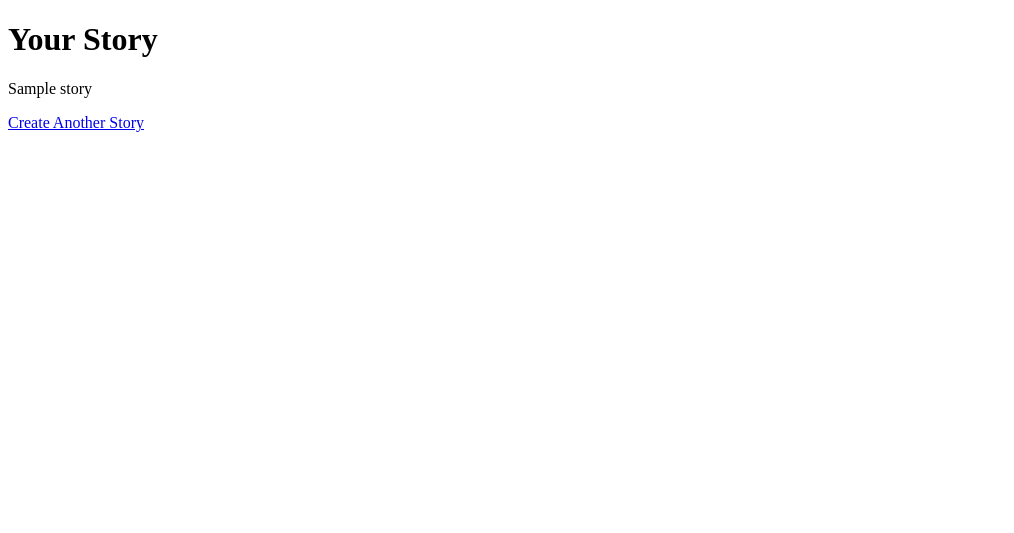
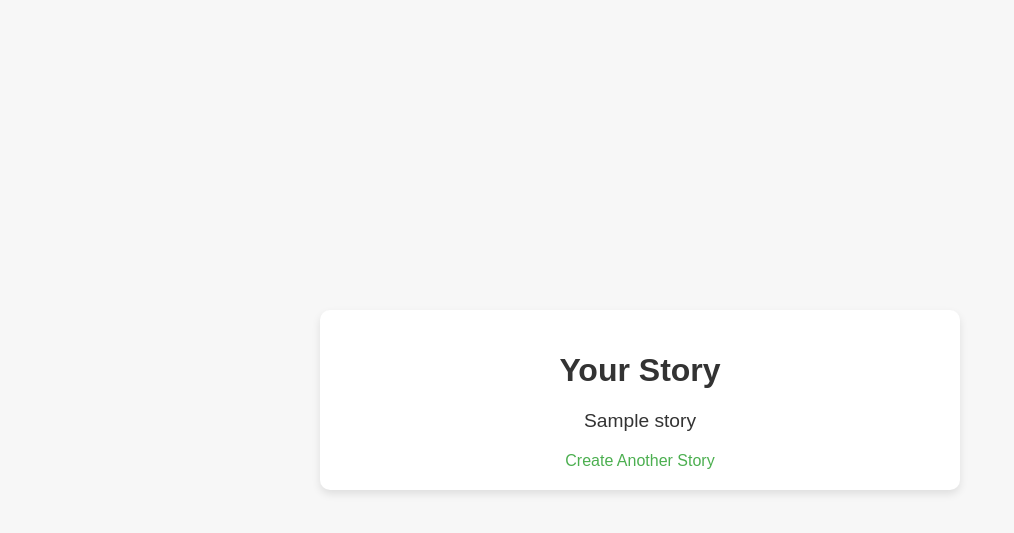
Before and after one commit to Swim022/flask-jinja, a Flask app: template templates/story.html in a window 1280 px wide. Shown: the top 533 px of the page, without its empty margins (0-1014 px from the left). Run offline with Flask 3, Linux system fonts and the light colour scheme; the template is opened without the code that fills it: most values are stand-ins (such as "Sample title", 1, 10 or a date in 2020).

Commit message:
update html files

```diff
--- a/templates/home.html
+++ b/templates/home.html
@@ -1,12 +1,13 @@
-
 <!DOCTYPE html>
 <html lang="en">
 <head>
     <meta charset="UTF-8">
     <meta name="viewport" content="width=device-width, initial-scale=1.0">
     <title>Madlibs Game</title>
+    <link rel="stylesheet" href="{{ url_for('static', filename='style.css') }}">
 </head>
 <body>
+    <div class="container">
         <h1>Fill out the form to create your story</h1>
         <form action="/story">
             {% for prompt in prompts %}
@@ -15,5 +16,6 @@
             {% endfor %}
             <input type="submit" value="Generate Story">
         </form>
+    </div>
 </body>
 </html>
--- a/templates/story.html
+++ b/templates/story.html
@@ -1,14 +1,16 @@
-
 <!DOCTYPE html>
 <html lang="en">
 <head>
     <meta charset="UTF-8">
     <meta name="viewport" content="width=device-width, initial-scale=1.0">
     <title>Your Madlib Story</title>
+    <link rel="stylesheet" href="{{ url_for('static', filename='style.css') }}">
 </head>
 <body>
-    <h1>Your Story</h1>
-    <p>{{ story }}</p>
-    <a href="/">Create Another Story</a>
+    <div class="container">
+        <h1>Your Story</h1>
+        <p class="story-text">{{ story }}</p>
+        <a href="/">Create Another Story</a>
+    </div>
 </body>
 </html>
```
Lines whose indentation alone changed are shown as unchanged.
